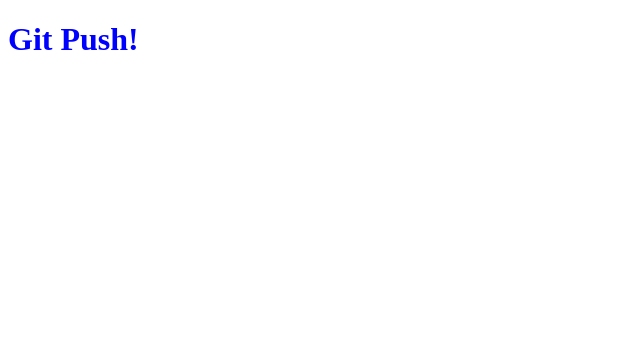
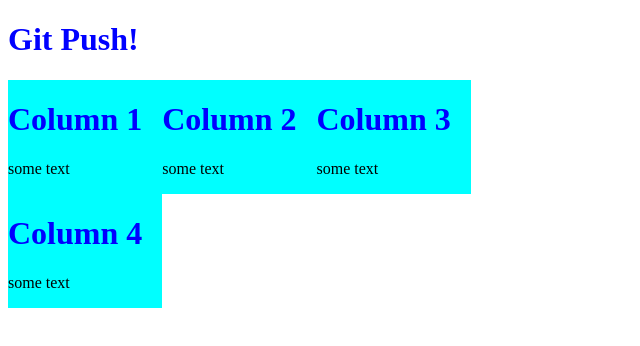
Before and after one commit to ToriLemons/github-practice-2, a plain HTML site: page index.html in a window 1280 px wide. Shown: the whole page, without its empty margins (0-640 px from the left). Drawn offline with Linux system fonts and the light colour scheme.

Commit message:
add columns

```diff
--- a/index.html
+++ b/index.html
@@ -9,5 +9,28 @@
 </head>
 <body>
     <h1>Git Push!</h1>
+
+    <div class="row">
+        <div class="column">
+            <h1>Column 1</h1>
+            <p>some text</p>
+        </div>
+
+        <div class="column">
+            <h1>Column 2</h1>
+            <p>some text</p>
+        </div>
+
+        <div class="column">
+            <h1>Column 3</h1>
+            <p>some text</p>
+        </div>
+
+        <div class="column">
+            <h1>Column 4</h1>
+            <p>some text</p>
+        </div>
+    </div>
+
 </body>
 </html>
--- a/style.css
+++ b/style.css
@@ -1,3 +1,15 @@
 h1 {
     color: blue;
 }
+
+.column {
+    background-color: aqua;
+    float: left;
+    width: 25%;
+    padding-right: 10px;
+}
+
+.row {
+    display: table;
+    clear: both;
+}
```
